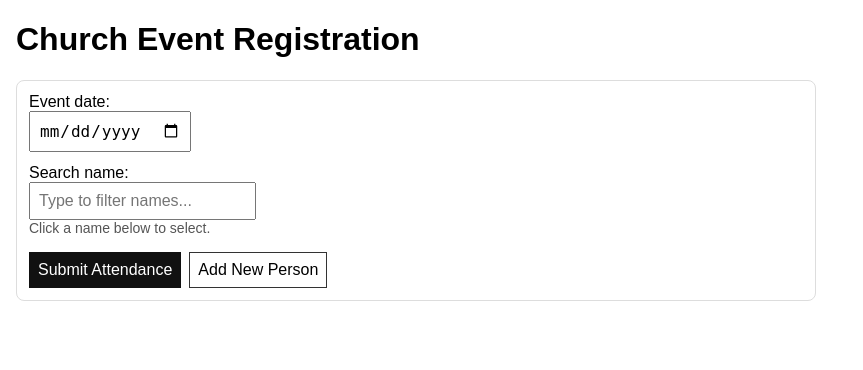
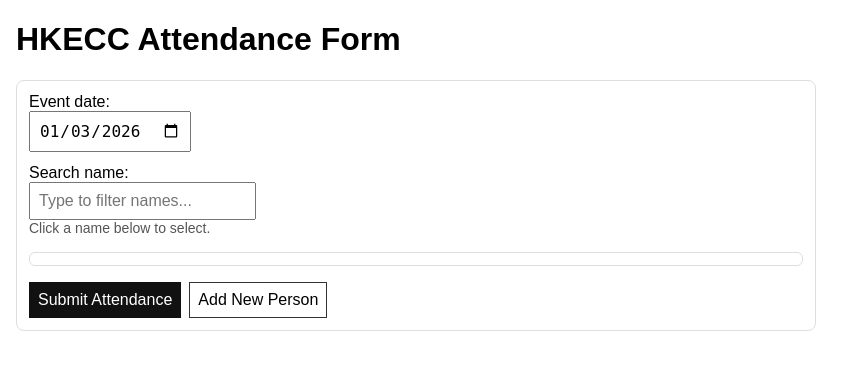
Before and after one commit to darrenbudiman/attendanceSystem, a Flask app: page / in a window 1280 px wide. Shown: the top 370 px of the page, without its empty margins (0-863 px from the left). Run offline with Flask 3, Linux system fonts and the light colour scheme.

Commit message:
add scroll features & automatically mark new person's attendance

```diff
--- a/app.py
+++ b/app.py
@@ -131,6 +131,7 @@
 def add_person():
     full_name = request.form.get("new_full_name", "")
     sex = request.form.get("sex", "")
+    event_date = request.form.get("event_date", "").strip()
 
     new_name = normalize_name(full_name)
 
@@ -139,8 +140,14 @@
         return redirect(url_for("index"))
 
     added = add_person_to_people_csv(new_name, sex)
+
     if added:
-        flash(f"Added new person: {new_name} ({sex})")
+        # ✅ Mark attendance immediately if date exists
+        if event_date:
+            append_attendance(event_date, new_name)
+            flash(f"Added & recorded attendance: {new_name}")
+        else:
+            flash(f"Added new person: {new_name}")
     else:
         flash("Person already exists or invalid sex.")
 
--- a/templates/index.html
+++ b/templates/index.html
@@ -3,7 +3,7 @@
 <head>
   <meta charset="UTF-8" />
   <meta name="viewport" content="width=device-width, initial-scale=1.0"/>
-  <title>Church Event Registration</title>
+  <title>HKECC Attendance Form</title>
   <style>
     body { font-family: Arial, sans-serif; margin: 16px; max-width: 800px; }
     .row { margin-bottom: 12px; }
@@ -17,10 +17,28 @@
     .btn-secondary { background: #fff; border: 1px solid #333; }
     .btn-primary { background: #111; color: #fff; border: 1px solid #111; }
     .actions { display: flex; gap: 8px; flex-wrap: wrap; }
+    .name-list {
+      max-height: 320px;     /* adjust height as you like */
+      overflow-y: auto;      /* enable vertical scroll */
+      border: 1px solid #ddd;
+      border-radius: 6px;
+      padding: 6px;
+    }
+    /* Optional: nicer scrollbar (works in most browsers) */
+    .name-list::-webkit-scrollbar {
+      width: 8px;
+    }
+    .name-list::-webkit-scrollbar-thumb {
+      background: #bbb;
+      border-radius: 4px;
+    }
+    .name-list::-webkit-scrollbar-thumb:hover {
+      background: #999;
+    }
   </style>
 </head>
 <body>
-  <h1>Church Event Registration</h1>
+  <h1>HKECC Attendance Form</h1>
 
   {% with messages = get_flashed_messages() %}
     {% if messages %}
@@ -37,7 +55,7 @@
 
       <div class="row">
         <label>Event date:</label><br/>
-        <input type="date" name="event_date" required />
+        <input type="date" name="event_date" id="event_date" required />
       </div>
 
       <div class="row">
@@ -48,7 +66,7 @@
 
       <input type="hidden" name="full_names" id="full_names" />
 
-      <ul id="nameList">
+      <ul id="nameList" class="name-list">
         {% for p in people %}
           <li data-name="{{ p.full_name|e }}">
             {{ p.full_name }} <span class="small">({{ p.sex }})</span>
@@ -66,9 +84,10 @@
   <div class="card" id="addCard" style="display:none;">
     <h2 style="margin-top:0;">Add New Person</h2>
     <form method="POST" action="/add_person" id="addPersonForm">
+      <input type="hidden" name="event_date" id="add_event_date">
       <div class="row">
         <label>Full name:</label><br/>
-        <input type="text" name="new_full_name" id="new_full_name" placeholder="e.g., Juan Dela Cruz" required />
+        <input type="text" name="new_full_name" id="new_full_name" placeholder="e.g., Joseph Lee" required />
       </div>
       <div class="row">
         <label>Sex:</label><br/>
@@ -95,6 +114,30 @@
     const addCard = document.getElementById("addCard");
     const cancelAdd = document.getElementById("cancelAdd");
     const newFullName = document.getElementById("new_full_name");
+    const eventDateInput = document.getElementById("event_date");
+    const addEventDateInput = document.getElementById("add_event_date");
+
+    // ✅ Set default event date to today
+    if (eventDateInput && !eventDateInput.value) {
+    const today = new Date();
+    const yyyy = today.getFullYear();
+    const mm = String(today.getMonth() + 1).padStart(2, "0");
+    const dd = String(today.getDate()).padStart(2, "0");
+    eventDateInput.value = `${yyyy}-${mm}-${dd}`;
+    }
+
+    // keep add-person date in sync
+    if (eventDateInput && addEventDateInput) {
+    const syncDate = () => {
+        addEventDateInput.value = eventDateInput.value;
+    };
+
+    // initialize
+    syncDate();
+
+    // update on change
+    eventDateInput.addEventListener("change", syncDate);
+    }
 
     // 🔹 Store selected names
     const selectedNames = new Set();
```
